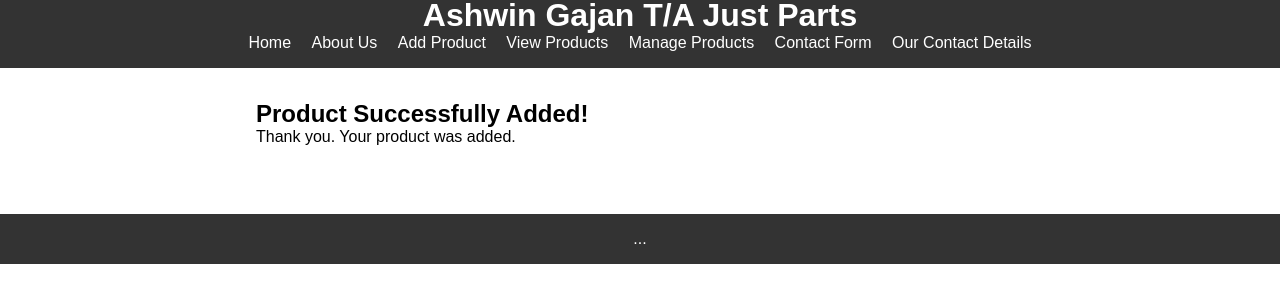
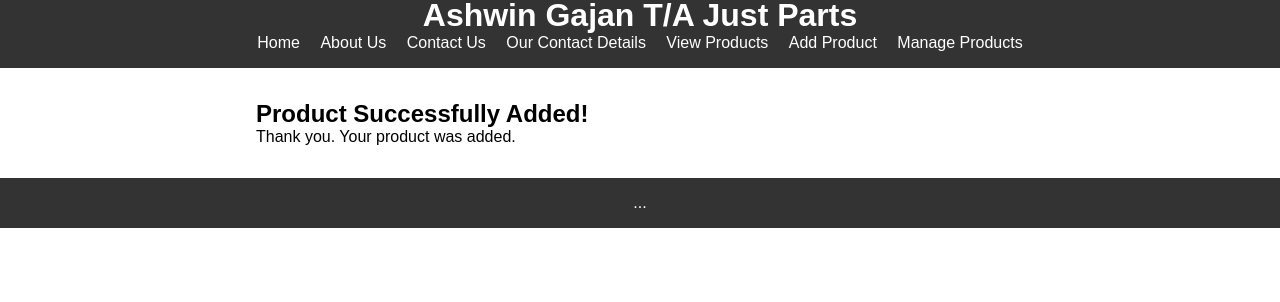
Before and after one commit to gaj-ash2017/business-website-api, a website: page business-website-frontend/docs/confirm.html in a window 1280 px wide. Shown: the part 202-504 px from the top of the page. Drawn offline with Linux system fonts and the light colour scheme.

Commit message:
Your update message

```diff
--- a/business-website-frontend/docs/confirm.html
+++ b/business-website-frontend/docs/confirm.html
@@ -13,11 +13,12 @@
       <nav>
         <a href="index.html">Home</a>
         <a href="about.html">About Us</a>
+        <a href="contact.html">Contact Us</a>
+        <a href="contact-details.html">Our Contact Details</a>
+        <a href="products.html">View Products</a>
+        <!-- only show this to admins: -->
         <a class="admin-only" href="add-product.html">Add Product</a>
-        <a href="products.html">View Products</a>
-        <a href="admin.html">Manage Products</a>
-        <a href="contact.html">Contact Form</a>
-        <a href="contact-details.html">Our Contact Details</a>
+        <a class="admin-only" href="admin.html">Manage Products</a>
       </nav>
     </header>
 
@@ -25,16 +26,7 @@
       <h2>Product Successfully Added!</h2>
       <p>Thank you. Your product was added.</p>
       <!-- in your <nav> of every page -->
-      <nav>
-        <a href="index.html">Home</a>
-        <a href="about.html">About Us</a>
-        <a class="admin-only" href="add-product.html">Add Product</a>
-        <a href="products.html">View Products</a>
-        <a class="admin-only" href="products.html?admin=true"
-          >Manage Products</a>
-        <a href="contact.html">Contact Form</a>
-        <a href="contact-details.html">Our Contact Details</a>
-      </nav>
+
     </main>
 
     <footer>...</footer>
```
Also changed, not shown: business-website-frontend/docs/about.html (+5 -4 lines), business-website-frontend/docs/add-product.html (+5 -4 lines), business-website-frontend/docs/admin.html (+8 -7 lines), business-website-frontend/docs/contact-details.html (+5 -4 lines), business-website-frontend/docs/contact.html (+5 -4 lines), business-website-frontend/docs/index.html (+5 -4 lines), business-website-frontend/docs/products.html (+5 -4 lines).
